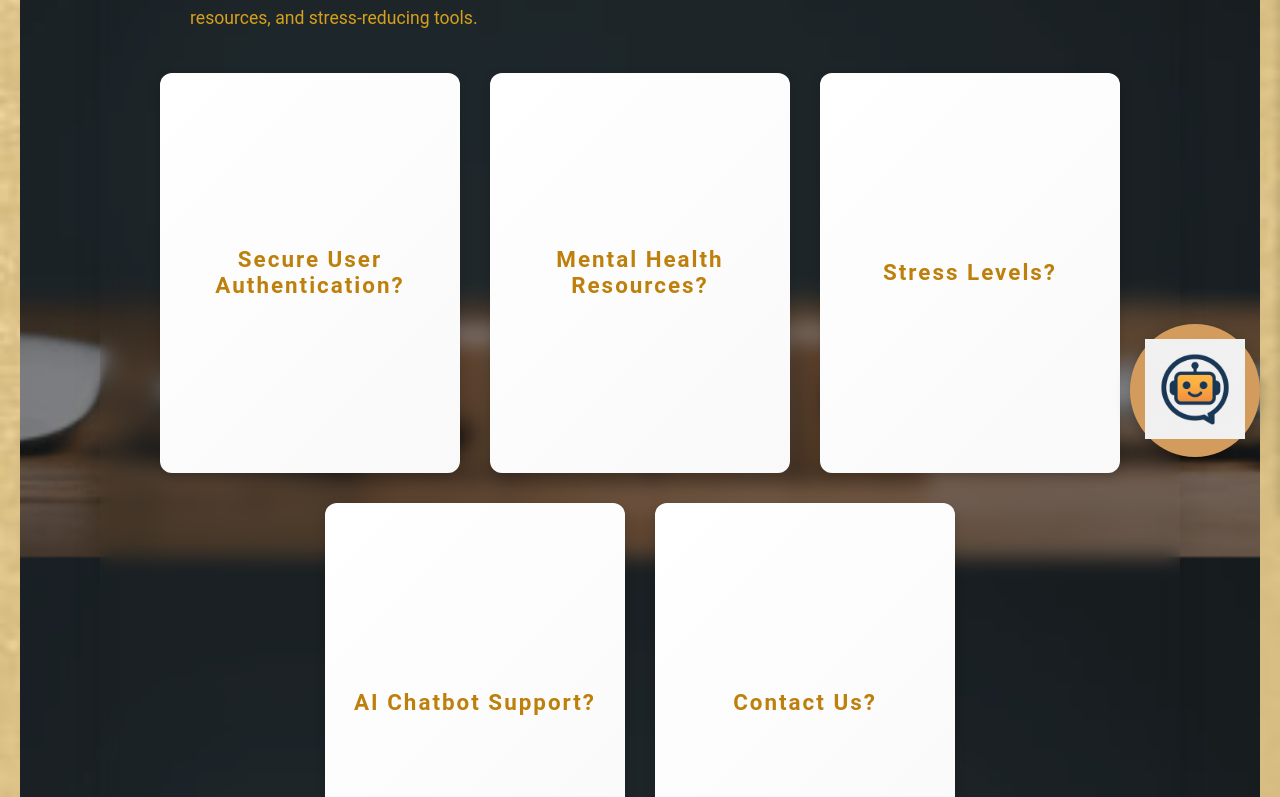
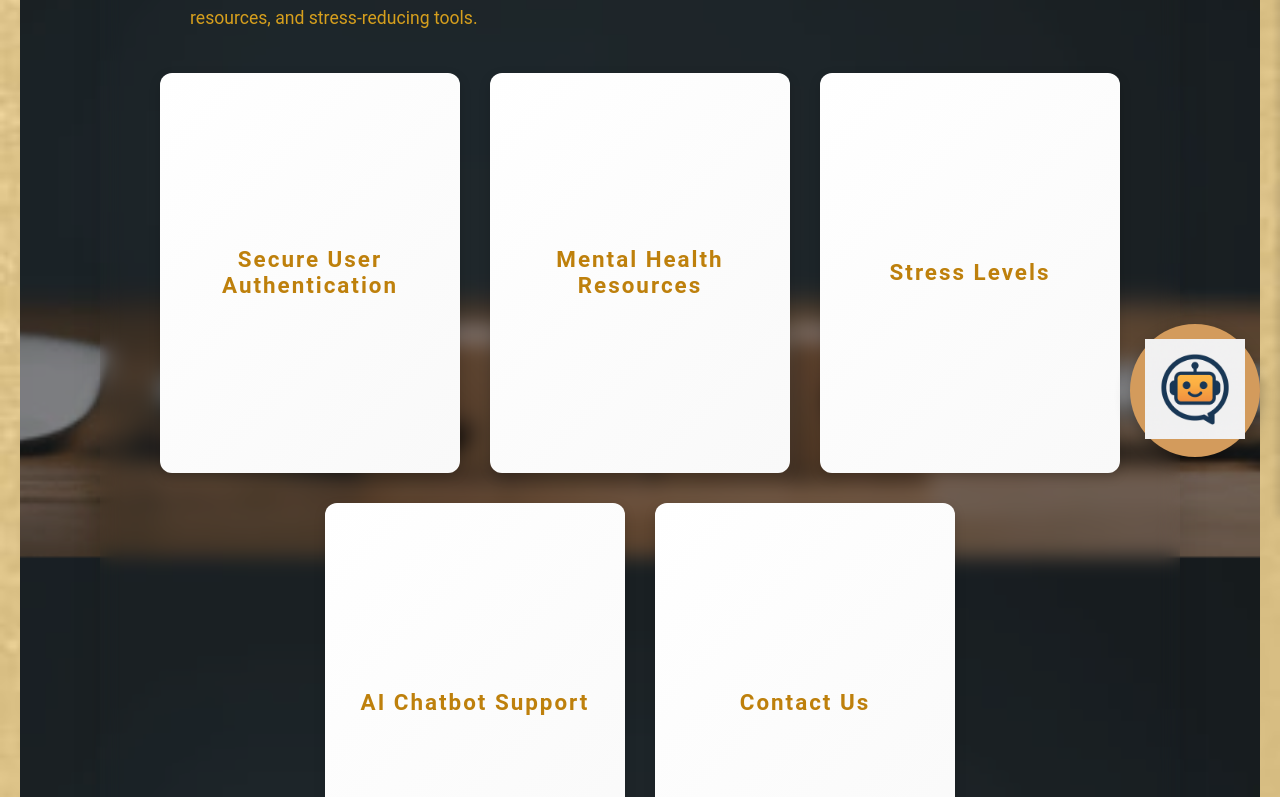
Before and after one commit to aduobed/Mental-Health-Support-And-Counselling-App, a React (Create React App) app in the folder frontend/: page /about in a window 1280 px wide. Shown: the part 323-1120 px from the top of the page. Built offline with nearby package versions, Linux system fonts and the light colour scheme.

Commit message:
Edited information in About us page

```diff
--- a/frontend/src/components/About.js
+++ b/frontend/src/components/About.js
@@ -31,12 +31,13 @@ const About = () => {
           >
             <div className={`flip-card-inner ${hovered === 0 ? 'flipped' : ''}`}>
               <div className="flip-card-front">
-                <h3>Secure User Authentication?</h3>
+                <h3>Secure User Authentication</h3>
               </div>
               <div className="flip-card-back">
-                <p>
-                  It’s the system we use to keep your personal data safe and secure. This allows you to create accounts, log in, and manage your
-                  information with ease, all while ensuring that your data remains private and encrypted.
+              <p>
+                  Your safety and privacy are at the heart of everything we do. Our secure authentication system ensures that your personal information
+                  is protected through state-of-the-art encryption methods. Create your profile confidently, knowing that you have full control over
+                  your mental health journey, in a space built on trust, respect, and confidentiality.
                 </p>
               </div>
             </div>
@@ -50,12 +51,13 @@ const About = () => {
           >
             <div className={`flip-card-inner ${hovered === 1 ? 'flipped' : ''}`}>
               <div className="flip-card-front">
-                <h3>Mental Health Resources?</h3>
+                <h3>Mental Health Resources</h3>
               </div>
               <div className="flip-card-back">
-                <p>
-                  These are the tools and content we provide, including articles, guides, videos, and expert advice to help you tackle mental
-                  health challenges like stress, anxiety, or depression.
+              <p>
+                  Empower yourself with a wealth of expertly curated content — from educational articles and practical guides to mindfulness exercises
+                  and inspirational videos. Whether you’re looking to manage stress, build emotional resilience, or understand mental health better,
+                  our resources are designed to inform, uplift, and support your unique path to well-being.
                 </p>
               </div>
             </div>
@@ -69,12 +71,13 @@ const About = () => {
           >
             <div className={`flip-card-inner ${hovered === 2 ? 'flipped' : ''}`}>
               <div className="flip-card-front">
-                <h3>Stress Levels?</h3>
+                <h3>Stress Levels</h3>
               </div>
               <div className="flip-card-back">
-                <p>
-                  We use fun games that interact with your brain and reactions to analyze your stress level. Through these activities, we give you
-                  actionable advice on reducing stress.
+              <p>
+                  Discover a fun and engaging way to understand your stress patterns! Through interactive games that analyze cognitive responses,
+                  we provide personalized insights into your stress levels. These insights are not just numbers — they are a bridge to actionable
+                  strategies for mindfulness, self-care, and emotional growth.
                 </p>
               </div>
             </div>
@@ -88,12 +91,13 @@ const About = () => {
           >
             <div className={`flip-card-inner ${hovered === 3 ? 'flipped' : ''}`}>
               <div className="flip-card-front">
-                <h3> AI Chatbot Support?</h3>
+                <h3> AI Chatbot Support</h3>
               </div>
               <div className="flip-card-back">
-                <p>
-                  Our AI chatbot is designed to assist you 24/7 with real-time support. Whether you need mental health advice or just someone to
-                  talk to, the chatbot is there to provide guidance and resources based on your needs.
+              <p>
+                  Meet your always-available companion! Our intelligent AI chatbot offers 24/7 emotional support, guidance, and encouragement.
+                  Whether you need coping techniques, motivational messages, or just a friendly conversation, our chatbot is here to help you
+                  feel seen, heard, and supported at any time, day or night.
                 </p>
               </div>
             </div>
@@ -107,12 +111,13 @@ const About = () => {
           >
             <div className={`flip-card-inner ${hovered === 4 ? 'flipped' : ''}`}>
               <div className="flip-card-front">
-                <h3>Contact Us?</h3>
+                <h3>Contact Us</h3>
               </div>
               <div className="flip-card-back">
-                <p>
-                  You can reach our support team via email at <strong>support@example.com</strong>. We're here to help you with any questions or
-                  concerns you might have.
+              <p>
+                  We are here for you. If you have questions, suggestions, or need personalized support, please don’t hesitate to reach out to us at
+                  <strong> support@example.com</strong>. Your feedback helps us grow and evolve, and together, we can build a community that thrives
+                  on compassion, understanding, and hope.
                 </p>
               </div>
             </div>
```
